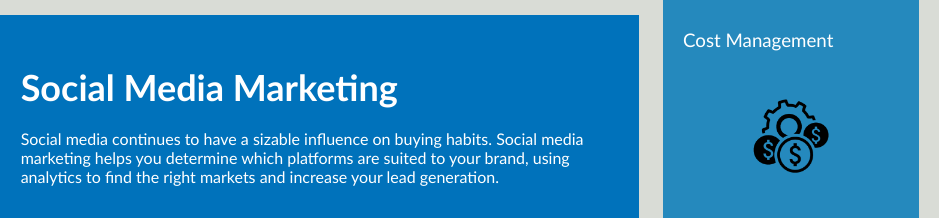
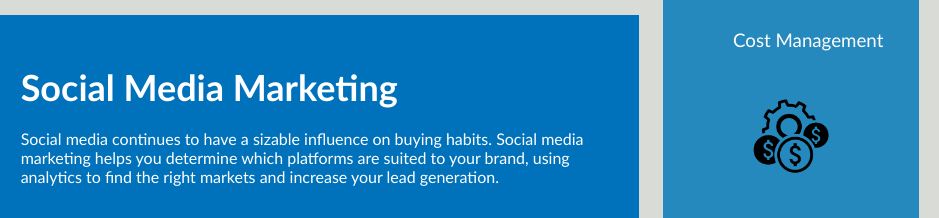
Before and after one commit to saddestghost/horiseonrefactor, a plain HTML site: page index.html in a window 1280 px wide. Shown: the part 1547-1765 px from the top of the page, 341-1280 px from the left. Drawn offline with Linux system fonts and the light colour scheme.

Commit message:
Margin adjustments and minor tweaks.

```diff
--- a/assets/css/style.css
+++ b/assets/css/style.css
@@ -2,7 +2,7 @@
 WHEN I view the source code
 THEN I find semantic HTML elements
 WHEN I view the structure of the HTML elements
-THEN I find that the elements follow a logical structure independent of styling and positioning
+XX THEN I find that the elements follow a logical structure independent of styling and positioning
 WHEN I view the icon and image elements
 XX THEN I find accessible alt attributes
 WHEN I view the heading attributes
@@ -123,12 +123,15 @@ p {
     margin-bottom: 10px;
     text-align: center;
     font-size: 1.17em;
+    /*Added font size*/
 }
 
 .benefit-cost h7 {
     margin-bottom: 10px;
+    margin-left: 50px;
     text-align: center;
     font-size: 1.17em
+    /*Added font size and modified margin to center text*/
 }
 
 .benefit-lead img {
```
Also changed, not shown: index.html (line endings or trailing spaces).
